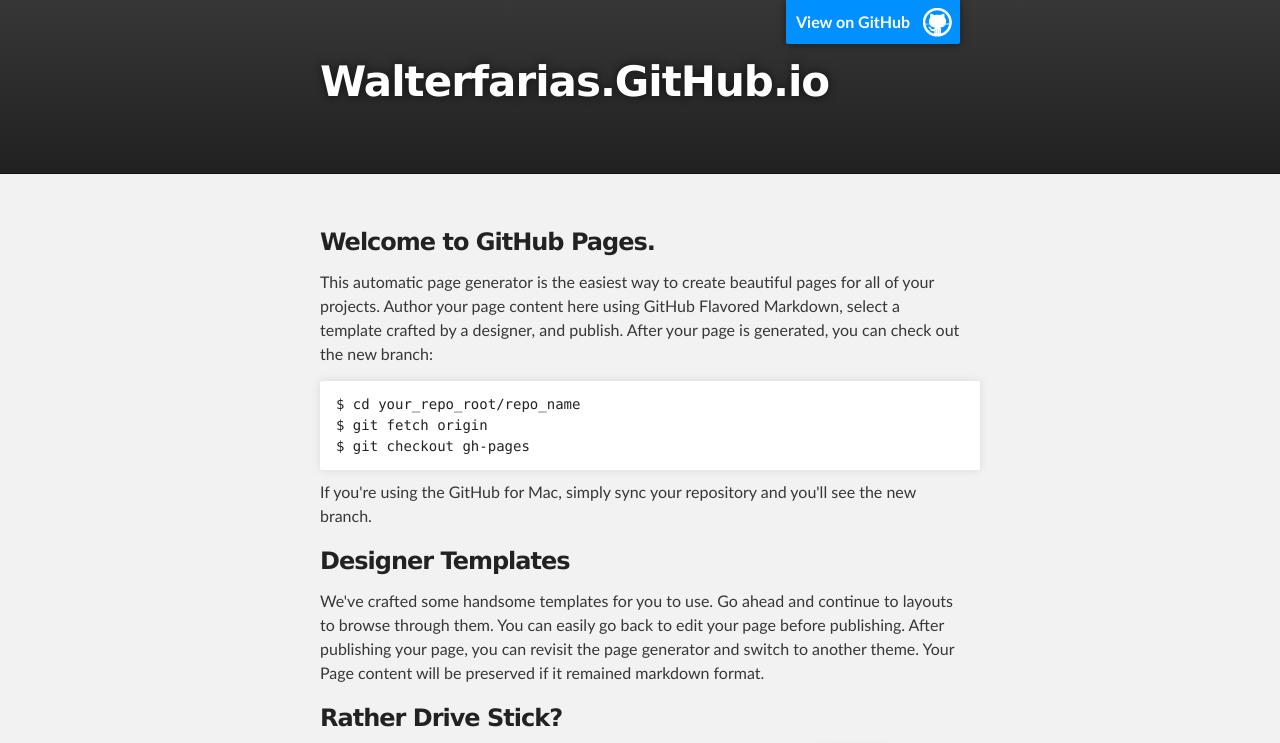
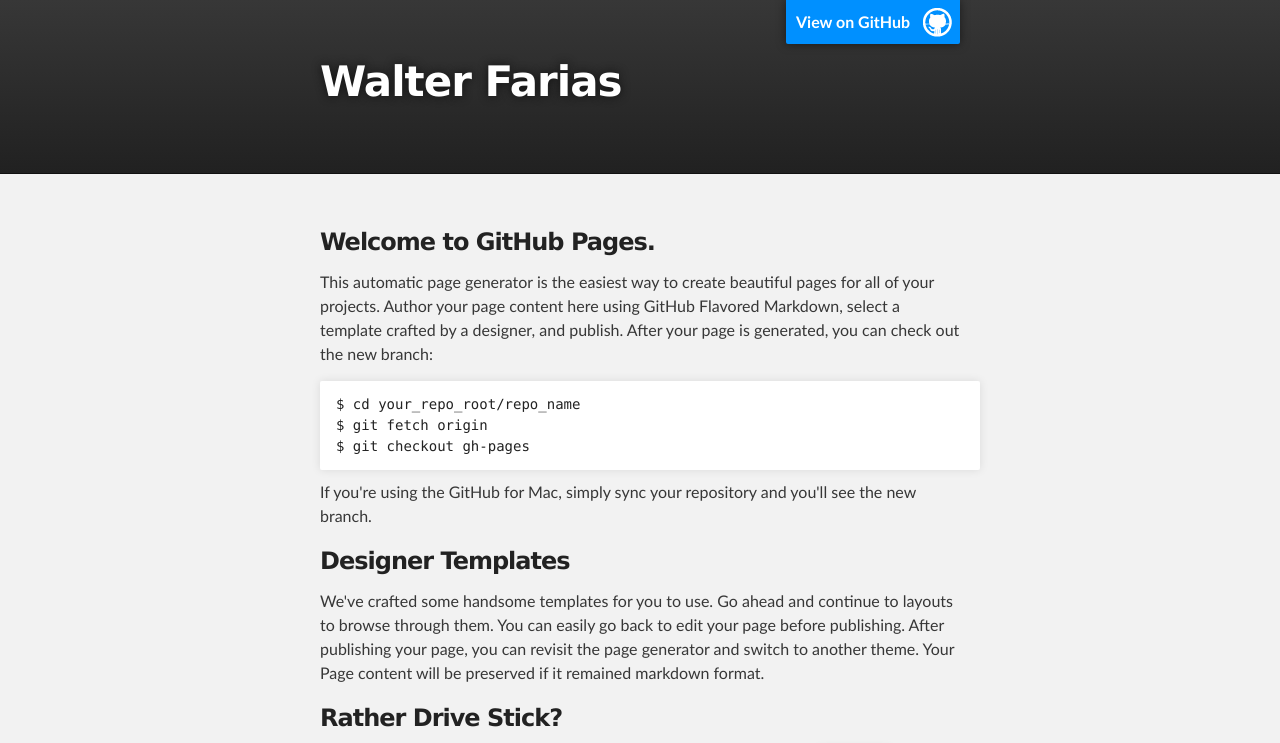
Before and after one commit to WalterFarias/walterfarias.github.io, a plain HTML site: page index.html in a window 1280 px wide. Shown: the top 743 px of the page. Drawn offline with Linux system fonts and the light colour scheme.

Commit message:
Update index.html

```diff
--- a/index.html
+++ b/index.html
@@ -8,7 +8,7 @@
 
     <link rel="stylesheet" type="text/css" media="screen" href="stylesheets/stylesheet.css">
 
-    <title>Walterfarias.GitHub.io</title>
+    <title>WalterFarias.github.io</title>
   </head>
 
   <body>
@@ -18,7 +18,7 @@
         <header class="inner">
           <a id="forkme_banner" href="https://github.com/WalterFarias">View on GitHub</a>
 
-          <h1 id="project_title">Walterfarias.GitHub.io</h1>
+          <h1 id="project_title">Walter Farias</h1>
           <h2 id="project_tagline"></h2>
 
         </header>
```
